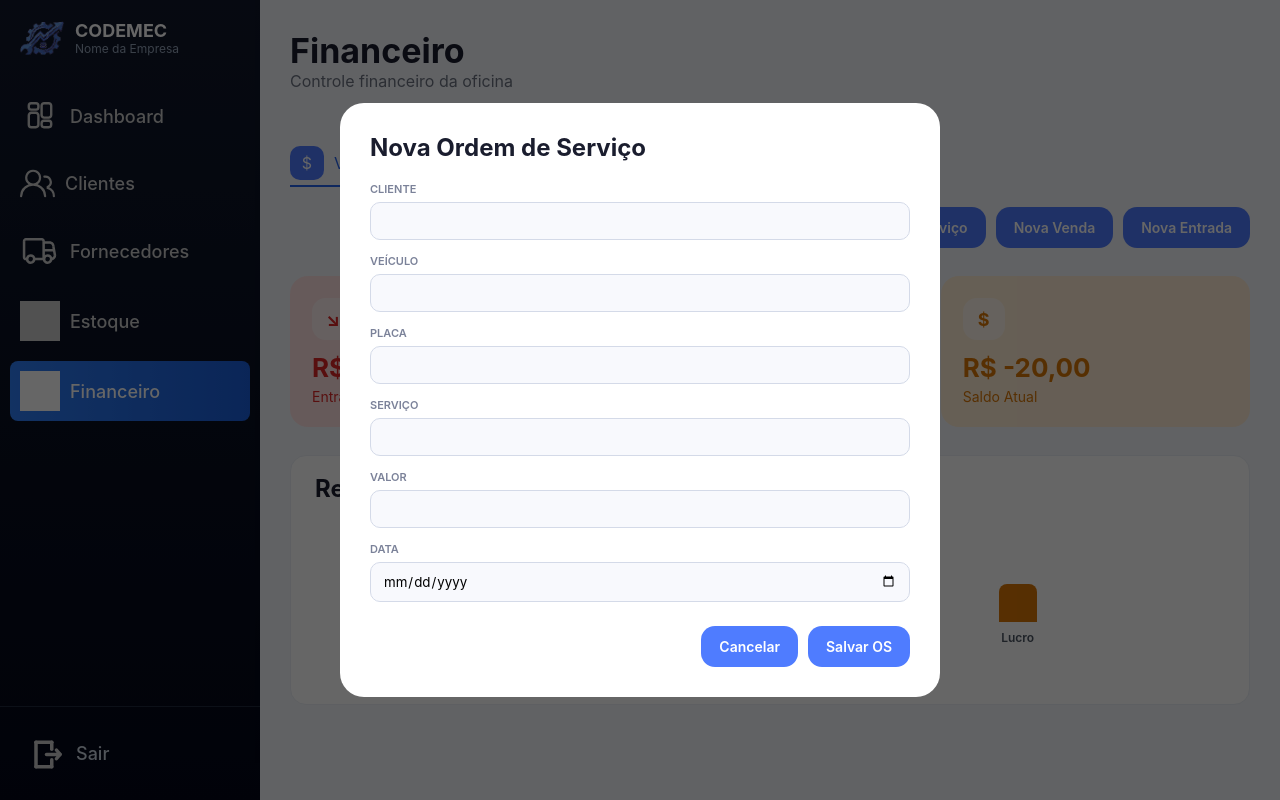
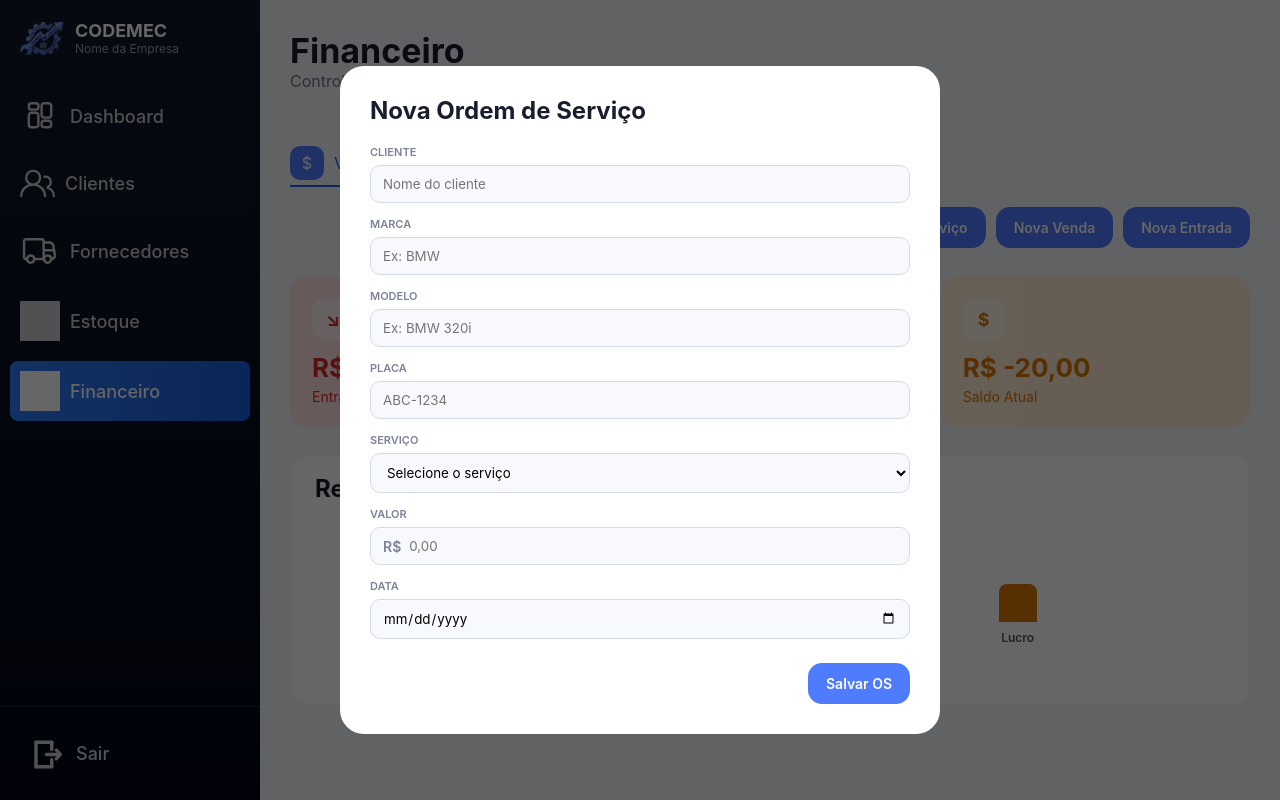
Before and after one commit to The-Saul/PI-Sistema-de-Gestao-para-Oficina-Mecanica, a React (Create React App) app in the folder frontend/: page /financeiro in a window 1280 px wide. Both pictures are taken after a click on the button "Ordem de Serviço". Built offline with nearby package versions, Linux system fonts and the light colour scheme; grey boxes are pictures that could not be loaded.

Commit message:
financeiro

```diff
--- a/frontend/src/pages/Financeiro.jsx
+++ b/frontend/src/pages/Financeiro.jsx
@@ -10,85 +10,21 @@ const DADOS = {
     dateRange: "01/10/2023 – 31/10/2023",
     total: "R$ 29.500",
 
-    rows: [
-      {
-        data: "01/10",
-        av: "A",
-        cliente: "Pedro",
-        servico: " Consultoria",
-        valor: "10.000",
-      },
-
-      {
-        data: "01/10",
-        av: "A",
-        cliente: "Pedro",
-        servico: " Treinamento",
-        valor: "3.000",
-      },
-
-      {
-        data: "15/10",
-        av: "B",
-        cliente: "João",
-        servico: " Manutenção",
-        valor: "4.500",
-      },
-
-      {
-        data: "30/10",
-        av: "G",
-        cliente: "António",
-        servico: "</> Desenvolvimento",
-        valor: "9.500",
-      },
-    ],
+    rows: [],
   },
 
   Trimestral: {
     dateRange: "01/08/2023 – 31/10/2023",
     total: "R$ 84.200",
 
-    rows: [
-      {
-        data: "05/08",
-        av: "A",
-        cliente: "Pedro",
-        servico: " Consultoria",
-        valor: "12.000",
-      },
-
-      {
-        data: "20/08",
-        av: "G",
-        cliente: "António",
-        servico: "</> Desenvolvimento",
-        valor: "15.000",
-      },
-    ],
+    rows: [],
   },
 
   Anual: {
     dateRange: "01/01/2023 – 31/12/2023",
     total: "R$ 312.750",
 
-    rows: [
-      {
-        data: "Jan",
-        av: "A",
-        cliente: "Pedro",
-        servico: " Consultoria",
-        valor: "18.000",
-      },
-
-      {
-        data: "Fev",
-        av: "G",
-        cliente: "António",
-        servico: "</> Desenvolvimento",
-        valor: "22.500",
-      },
-    ],
+    rows: [],
   },
 };
 
@@ -211,16 +147,76 @@ function ModalVenda({
     )
   }
 >
-              <option>
-                Orçamento
+  <option disabled value="">
+    Selecione o serviço
   </option>
 
   <option>
-                Peças
+    Troca de óleo
   </option>
 
   <option>
-                Manutenção
+    Alinhamento
+  </option>
+
+  <option>
+    Balanceamento
+  </option>
+
+  <option>
+    Revisão completa
+  </option>
+
+  <option>
+    Troca de pneus
+  </option>
+
+  <option>
+    Suspensão
+  </option>
+
+  <option>
+    Freios
+  </option>
+
+  <option>
+    Motor
+  </option>
+
+  <option>
+    Injeção eletrônica
+  </option>
+
+  <option>
+    Embreagem
+  </option>
+
+  <option>
+    Ar-condicionado
+  </option>
+
+  <option>
+    Diagnóstico eletrônico
+  </option>
+
+  <option>
+    Bateria
+  </option>
+
+  <option>
+    Lanternagem
+  </option>
+
+  <option>
+    Pintura
+  </option>
+
+  <option>
+    Venda de peças
+  </option>
+
+  <option>
+    Acessórios automotivos
   </option>
 </select>
           </div>
@@ -228,8 +224,14 @@ function ModalVenda({
           <div>
   <Label>Valor</Label>
 
+  <div className="input-money">
+    <span>R$</span>
+
     <input
-              className="input"
+      type="number"
+      className="input money-field"
+      placeholder="0,00"
+      min="0"
       value={valor}
       onChange={(e) =>
         setValor(
@@ -237,6 +239,7 @@ function ModalVenda({
         )
       }
     />
+  </div>
 </div>
 
           <div>
@@ -255,6 +258,15 @@ function ModalVenda({
           </div>
         </div>
 
+        <div className="observacoes-box">
+  <Label>Observações</Label>
+
+  <textarea
+    className="input textarea"
+    placeholder="Digite observações sobre a venda..."
+  />
+</div>
+
         <div className="modal-actions">
           <Btn onClick={onClose}>
             Cancelar
@@ -262,6 +274,28 @@ function ModalVenda({
 
           <Btn
   onClick={() => {
+
+    if (
+      !cliente ||
+      !servico ||
+      !valor ||
+      !data
+    ) {
+      alert(
+        "Preencha todos os campos."
+      );
+
+      return;
+    }
+
+    if (valor <= 0) {
+      alert(
+        "O valor deve ser maior que 0."
+      );
+
+      return;
+    }
+
     const novaVenda = {
       data,
 
@@ -284,7 +318,24 @@ function ModalVenda({
 
     rows: [
       ...prev.Mensal.rows,
+      novaVenda,
+    ],
+  },
 
+  Trimestral: {
+    ...prev.Trimestral,
+
+    rows: [
+      ...prev.Trimestral.rows,
+      novaVenda,
+    ],
+  },
+
+  Anual: {
+    ...prev.Anual,
+
+    rows: [
+      ...prev.Anual.rows,
       novaVenda,
     ],
   },
@@ -301,62 +352,331 @@ function ModalVenda({
   );
 }
 
-function ModalOS({ onClose }) {
+function ModalOS({
+  onClose,
+  setDados,
+}) {
+
+  const [cliente, setCliente] =
+    useState("");
+
+  const [marca, setMarca] =
+    useState("");
+
+  const [modelo, setModelo] =
+    useState("");
+
+  const [placa, setPlaca] =
+    useState("");
+
+  const [servico, setServico] =
+    useState("");
+
+  const [valor, setValor] =
+    useState("");
+
+  const [data, setData] =
+    useState("");
+
   return (
-    <div className="modal-overlay" onClick={onClose}>
+    <div
+      className="modal-overlay"
+      onClick={onClose}
+    >
       <div
         className="modal-box"
-        onClick={(e) => e.stopPropagation()}
+        onClick={(e) =>
+          e.stopPropagation()
+        }
       >
-        <h2>Nova Ordem de Serviço</h2>
+        <h2>
+          Nova Ordem de Serviço
+        </h2>
 
         <div className="modal-form">
+
           <div>
             <Label>Cliente</Label>
-            <input className="input" />
+
+            <input
+              type="text"
+              className="input"
+              placeholder="Nome do cliente"
+              value={cliente}
+              onChange={(e) =>
+                setCliente(
+                  e.target.value
+                )
+              }
+            />
           </div>
 
           <div>
-            <Label>Veículo</Label>
-            <input className="input" />
+            <Label>Marca</Label>
+
+            <input
+              type="text"
+              className="input"
+              placeholder="Ex: BMW"
+              value={marca}
+              onChange={(e) =>
+                setMarca(
+                  e.target.value
+                )
+              }
+            />
+          </div>
+
+          <div>
+            <Label>Modelo</Label>
+
+            <input
+              type="text"
+              className="input"
+              placeholder="Ex: BMW 320i"
+              value={modelo}
+              onChange={(e) =>
+                setModelo(
+                  e.target.value
+                )
+              }
+            />
           </div>
 
           <div>
             <Label>Placa</Label>
-            <input className="input" />
+
+            <input
+              type="text"
+              className="input"
+              placeholder="ABC-1234"
+              maxLength={8}
+              value={placa}
+              onChange={(e) =>
+                setPlaca(
+                  e.target.value
+                )
+              }
+            />
           </div>
 
           <div>
             <Label>Serviço</Label>
-            <input className="input" />
+
+            <select
+              className="input"
+              value={servico}
+              onChange={(e) =>
+                setServico(
+                  e.target.value
+                )
+              }
+            >
+              <option
+                disabled
+                value=""
+              >
+                Selecione o serviço
+              </option>
+
+              <option>
+                Troca de óleo
+              </option>
+
+              <option>
+                Alinhamento
+              </option>
+
+              <option>
+                Balanceamento
+              </option>
+
+              <option>
+                Revisão completa
+              </option>
+
+              <option>
+                Troca de pneus
+              </option>
+
+              <option>
+                Suspensão
+              </option>
+
+              <option>
+                Freios
+              </option>
+
+              <option>
+                Motor
+              </option>
+
+              <option>
+                Injeção eletrônica
+              </option>
+
+              <option>
+                Embreagem
+              </option>
+
+              <option>
+                Ar-condicionado
+              </option>
+
+              <option>
+                Diagnóstico eletrônico
+              </option>
+
+              <option>
+                Bateria
+              </option>
+
+              <option>
+                Lanternagem
+              </option>
+
+              <option>
+                Pintura
+              </option>
+            </select>
           </div>
 
           <div>
             <Label>Valor</Label>
-            <input className="input" />
+
+            <div className="input-money">
+              <span>R$</span>
+
+              <input
+                type="number"
+                className="input money-field"
+                placeholder="0,00"
+                min="0"
+                value={valor}
+                onChange={(e) =>
+                  setValor(
+                    e.target.value
+                  )
+                }
+              />
+            </div>
           </div>
 
           <div>
             <Label>Data</Label>
-            <input type="date" className="input" />
+
+            <input
+              type="date"
+              className="input"
+              value={data}
+              onChange={(e) =>
+                setData(
+                  e.target.value
+                )
+              }
+            />
           </div>
+
         </div>
 
         <div className="modal-actions">
-          <Btn onClick={onClose}>
-            Cancelar
+
+          <Btn
+  onClick={() => {
+
+    if (
+      !cliente ||
+      !marca ||
+      !modelo ||
+      !placa ||
+      !servico ||
+      !valor ||
+      !data
+    ) {
+      alert(
+        "Preencha todos os campos."
+      );
+
+      return;
+    }
+
+    if (valor <= 0) {
+      alert(
+        "O valor deve ser maior que 0."
+      );
+
+      return;
+    }
+
+    if (placa.length < 7) {
+      alert(
+        "Digite uma placa válida."
+      );
+
+      return;
+    }
+
+    const novaOS = {
+      data,
+
+      av:
+        cliente.charAt(0) ||
+        "C",
+
+      cliente,
+
+      servico:
+        `${servico} - ${marca} ${modelo}`,
+
+      valor,
+    };
+
+    setDados((prev) => ({
+      ...prev,
+
+      Mensal: {
+        ...prev.Mensal,
+
+        rows: [
+          ...prev.Mensal.rows,
+
+          novaOS,
+        ],
+      },
+    }));
+
+    onClose();
+  }}
+>
+  Salvar OS
 </Btn>
 
-          <Btn>
-            Salvar OS
-          </Btn>
         </div>
       </div>
     </div>
   );
 }
 
-function ModalEntrada({ onClose }) {
+function ModalEntrada({
+  onClose,
+  setDados,
+}) {
+
+  const [fornecedor, setFornecedor] =
+  useState("");
+
+const [produto, setProduto] =
+  useState("");
+
+const [quantidade, setQuantidade] =
+  useState("");
+
+const [valor, setValor] =
+  useState("");
+
+const [data, setData] =
+  useState("");
+
   return (
     <div
       className="modal-overlay"
@@ -370,15 +690,115 @@ function ModalEntrada({ onClose }) {
       >
         <h2>Nova Entrada</h2>
 
-        <div className="modal-form">
         <div>
   <Label>Fornecedor</Label>
-            <input className="input" />
+
+  <input
+    className="input"
+    value={fornecedor}
+    onChange={(e) =>
+      setFornecedor(
+        e.target.value
+      )
+    }
+  />
 </div>
 
 <div>
   <Label>Produto</Label>
-            <input className="input" />
+
+  <select
+    className="input"
+    value={produto}
+    onChange={(e) =>
+      setProduto(
+        e.target.value
+      )
+    }
+  >
+    <option
+      disabled
+      value=""
+    >
+      Selecione o produto
+    </option>
+
+    <option>
+      Óleo de motor
+    </option>
+
+    <option>
+      Filtro de óleo
+    </option>
+
+    <option>
+      Filtro de ar
+    </option>
+
+    <option>
+      Pastilha de freio
+    </option>
+
+    <option>
+      Disco de freio
+    </option>
+
+    <option>
+      Pneu
+    </option>
+
+    <option>
+      Bateria
+    </option>
+
+    <option>
+      Velas de ignição
+    </option>
+
+    <option>
+      Correia dentada
+    </option>
+
+    <option>
+      Amortecedor
+    </option>
+
+    <option>
+      Radiador
+    </option>
+
+    <option>
+      Fluido de freio
+    </option>
+
+    <option>
+      Aditivo de radiador
+    </option>
+
+    <option>
+      Palheta limpador
+    </option>
+
+    <option>
+      Lâmpada automotiva
+    </option>
+
+    <option>
+      Rolamento
+    </option>
+
+    <option>
+      Embreagem
+    </option>
+
+    <option>
+      Escapamento
+    </option>
+
+    <option>
+      Sensor automotivo
+    </option>
+  </select>
 </div>
 
 <div>
@@ -387,12 +807,34 @@ function ModalEntrada({ onClose }) {
   <input
     type="number"
     className="input"
+    value={quantidade}
+    onChange={(e) =>
+      setQuantidade(
+        e.target.value
+      )
+    }
   />
 </div>
 
 <div>
   <Label>Valor</Label>
-            <input className="input" />
+
+  <div className="input-money">
+    <span>R$</span>
+
+    <input
+      type="number"
+      className="input money-field"
+      placeholder="0,00"
+      min="0"
+      value={valor}
+      onChange={(e) =>
+        setValor(
+          e.target.value
+        )
+      }
+    />
+  </div>
 </div>
 
 <div>
@@ -401,8 +843,13 @@ function ModalEntrada({ onClose }) {
   <input
     type="date"
     className="input"
+    value={data}
+    onChange={(e) =>
+      setData(
+        e.target.value
+      )
+    }
   />
-          </div>
 </div>
 
         <div className="modal-actions">
@@ -410,7 +857,72 @@ function ModalEntrada({ onClose }) {
             Cancelar
           </Btn>
 
-          <Btn>
+          <Btn
+  onClick={() => {
+
+    if (
+      !fornecedor ||
+      !produto ||
+      !quantidade ||
+      !valor ||
+      !data
+    ) {
+      alert(
+        "Preencha todos os campos."
+      );
+
+      return;
+    }
+
+    if (quantidade <= 0) {
+      alert(
+        "A quantidade deve ser maior que 0."
+      );
+
+      return;
+    }
+
+    if (valor <= 0) {
+      alert(
+        "O valor deve ser maior que 0."
+      );
+
+      return;
+    }
+
+    const novaEntrada = {
+      data,
+
+      av:
+        fornecedor.charAt(0) ||
+        "F",
+
+      cliente:
+        fornecedor,
+
+      servico:
+        `${produto} (${quantidade}x)`,
+
+      valor,
+    };
+
+    setDados((prev) => ({
+      ...prev,
+
+      Mensal: {
+        ...prev.Mensal,
+
+        rows: [
+          ...prev.Mensal.rows,
+
+          novaEntrada,
+        ],
+      },
+    }));
+
+    onClose();
+  }}
+>
   Salvar Entrada
 </Btn>
         </div>
@@ -516,12 +1028,16 @@ function Painel({
 
       {showOS && (
         <ModalOS
-          onClose={() => setShowOS(false)}
+  setDados={setDados}
+  onClose={() =>
+    setShowOS(false)
+  }
 />
       )}
 
       {showEntrada && (
   <ModalEntrada
+    setDados={setDados}
     onClose={() =>
       setShowEntrada(false)
     }
@@ -668,15 +1184,7 @@ function Receita({
                 <td>{row.data}</td>
 
                 <td>
-                  <div className="cliente-box">
-                    <div
-                      className={`cliente-avatar avatar-${row.av}`}
-                    >
-                      {row.av}
-                    </div>
-
   {row.cliente}
-                  </div>
 </td>
 
                 <td>{row.servico}</td>
```
Lines whose indentation alone changed are shown as unchanged.
